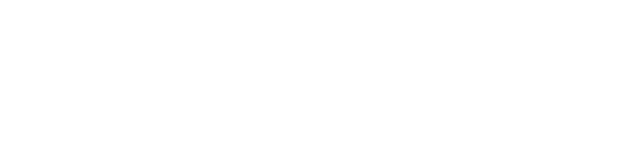
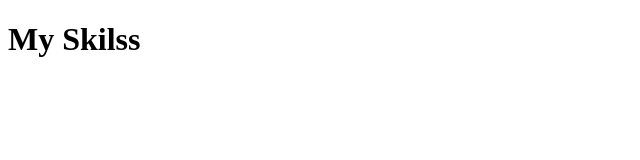
Before and after one commit to Ruchitabhoyar07/Ruchitabhoyar07.github.io, a plain HTML site: page index.html in a window 1280 px wide. Shown: the whole page, without its empty margins (0-640 px from the left). Drawn offline with Linux system fonts and the light colour scheme.

Commit message:
sec commit

```diff
--- a/index.html
+++ b/index.html
@@ -6,6 +6,6 @@
     <title>Document</title>
 </head>
 <body>
-
+    <h1>My Skilss</h1>
 </body>
 </html>
```
